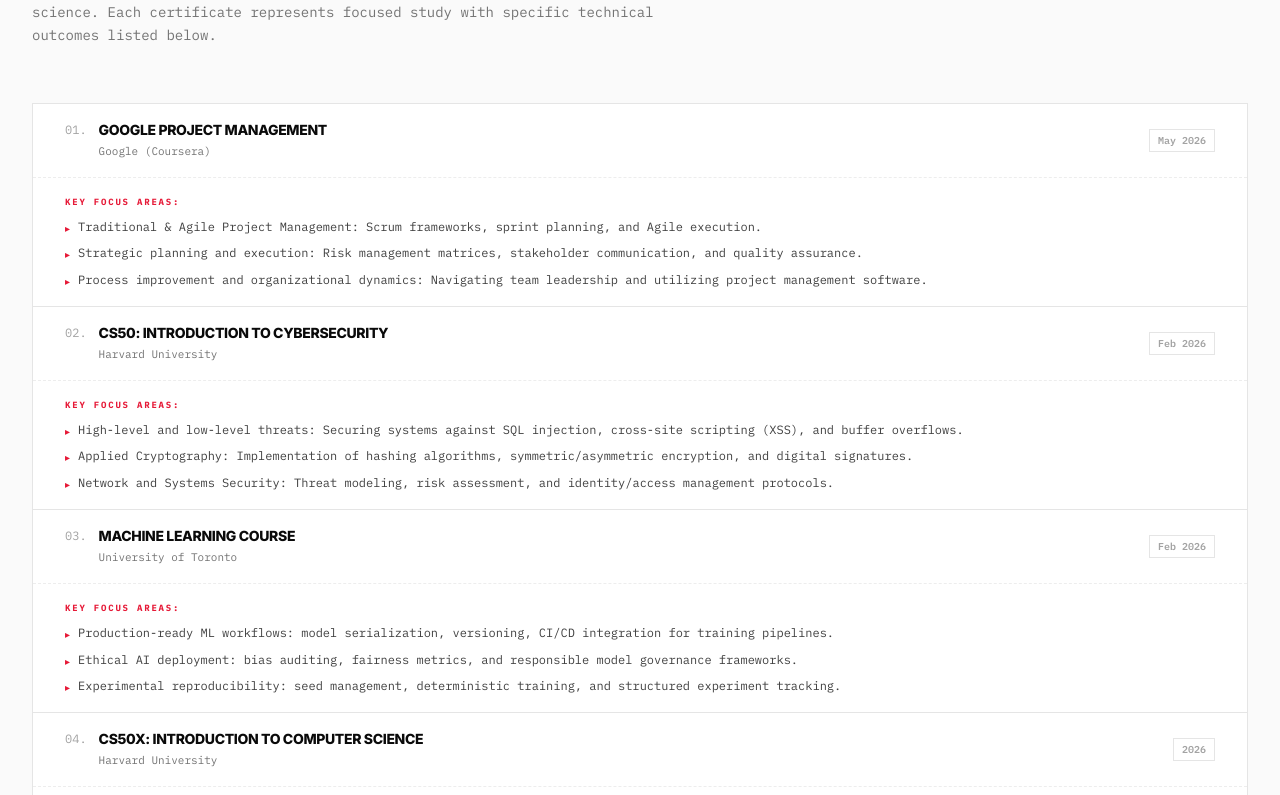
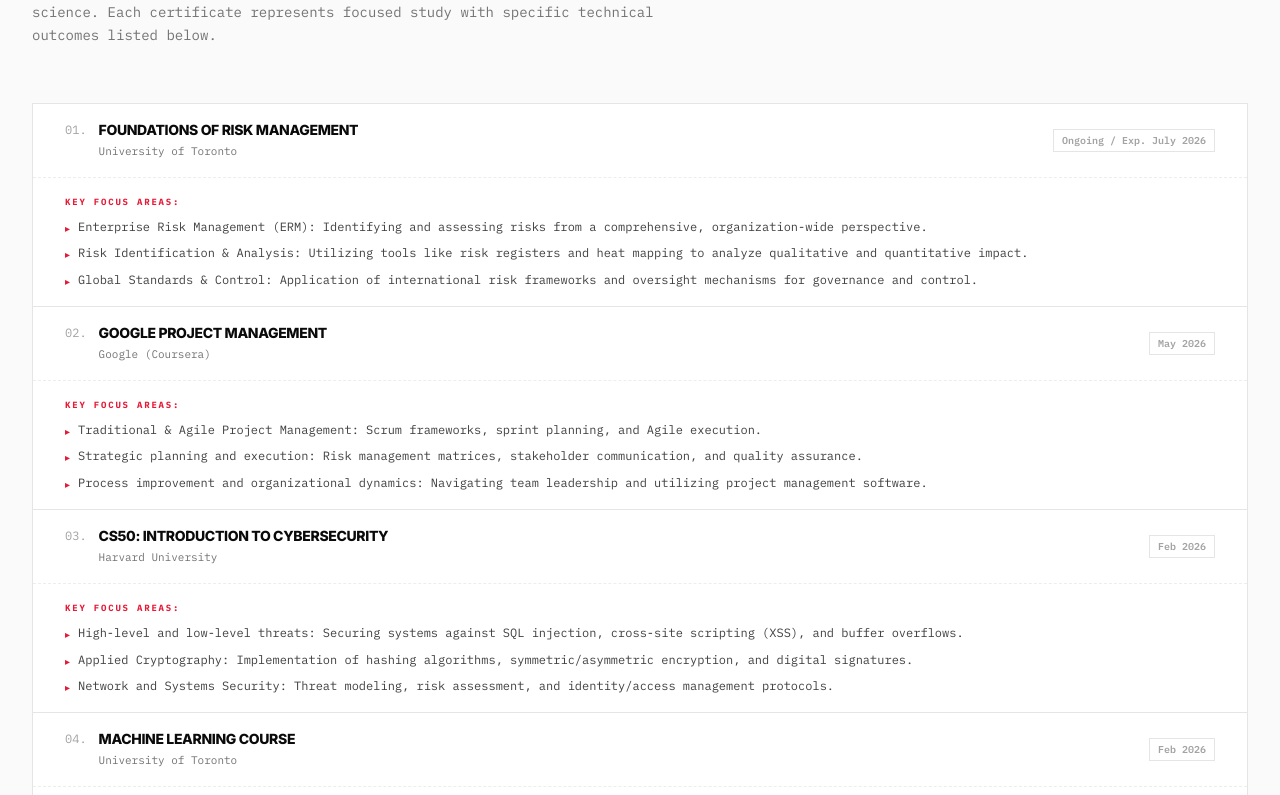
Before and after one commit to chamathdesilva1015/personal-portfolio, a React (Vite) app: page / in a window 1280 px wide. Shown: the part 9365-10160 px from the top of the page. Built offline with nearby package versions, Linux system fonts and the light colour scheme.

Commit message:
Add Foundations of Risk Management course to Certifications

```diff
--- a/src/components/Certifications.jsx
+++ b/src/components/Certifications.jsx
@@ -17,6 +17,16 @@
 
 /* ── Certification data ────────────────────────────── */
 const CERTIFICATIONS = [
+  {
+    title: "Foundations of Risk Management",
+    issuer: "University of Toronto",
+    year: "Ongoing / Exp. July 2026",
+    focus: [
+      "Enterprise Risk Management (ERM): Identifying and assessing risks from a comprehensive, organization-wide perspective.",
+      "Risk Identification & Analysis: Utilizing tools like risk registers and heat mapping to analyze qualitative and quantitative impact.",
+      "Global Standards & Control: Application of international risk frameworks and oversight mechanisms for governance and control.",
+    ],
+  },
   {
     title: "Google Project Management",
     issuer: "Google (Coursera)",
```
